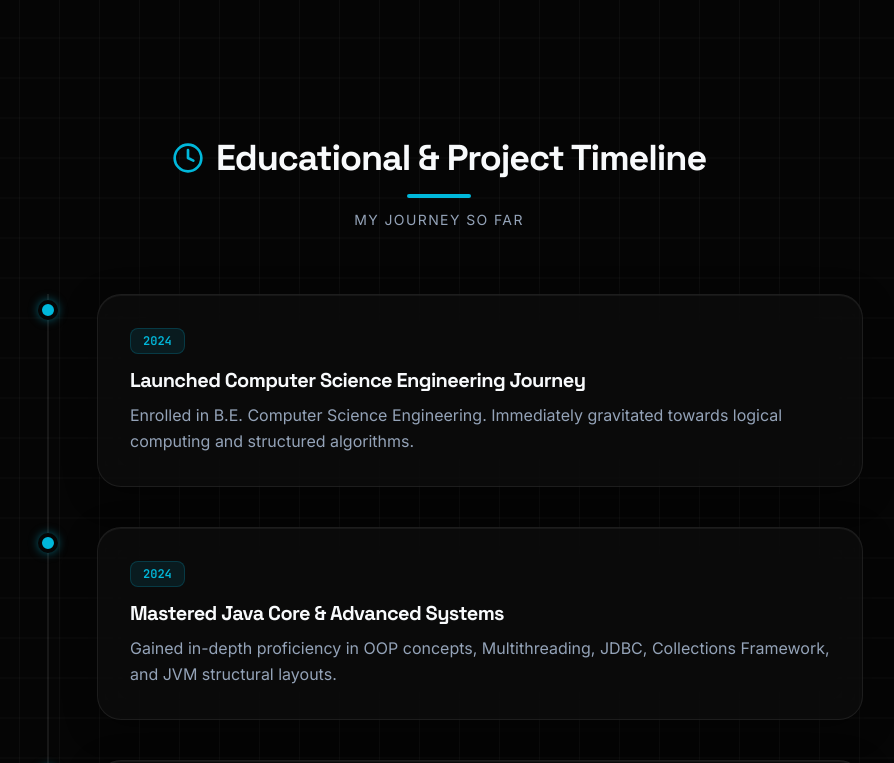
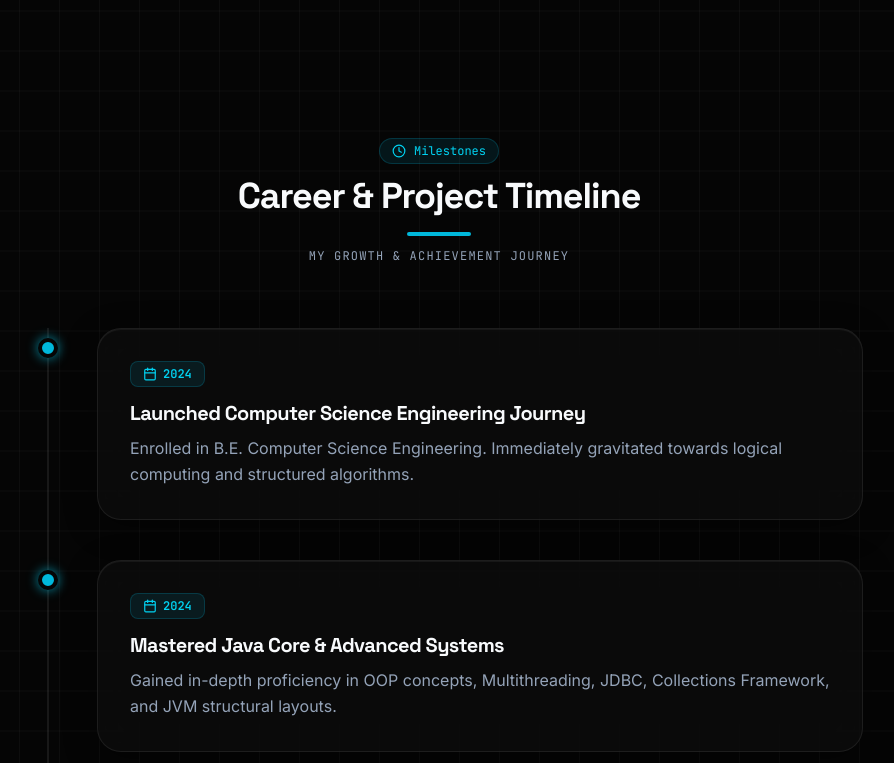
Before and after one commit to Ponabinanth/Ponabinanth, a React (Vite) app: page / in a window 1280 px wide. Shown: the part 2880-3643 px from the top of the page, without its empty margins (201-1095 px from the left). Built offline with nearby package versions, Linux system fonts and the light colour scheme.

Commit message:
feat(timeline): enhance Timeline section with calendar badges and scroll animations

```diff
--- a/src/sections/TimelineSection.tsx
+++ b/src/sections/TimelineSection.tsx
@@ -1,5 +1,6 @@
 import { portfolioData } from "../data.js";
-import { Clock } from "lucide-react";
+import { Clock, Calendar } from "lucide-react";
+import { motion } from "motion/react";
 
 export default function TimelineSection() {
   return (
@@ -7,30 +8,47 @@ export default function TimelineSection() {
       <div className="max-w-4xl mx-auto px-6">
 
         {/* Section Heading */}
-        <div className="text-center mb-16">
-          <h2 className="text-3xl md:text-4xl font-bold font-display text-primary flex items-center justify-center gap-3">
-            <Clock className="h-8 w-8 text-cyan-500" />
-            Educational & Project Timeline
+        <motion.div
+          initial={{ opacity: 0, y: 20 }}
+          whileInView={{ opacity: 1, y: 0 }}
+          viewport={{ once: true }}
+          transition={{ duration: 0.6 }}
+          className="text-center mb-16"
+        >
+          <div className="inline-flex items-center gap-2 px-3 py-1 bg-cyan-500/10 border border-cyan-500/20 rounded-full text-xs font-mono text-cyan-400 mb-3">
+            <Clock className="h-3.5 w-3.5" />
+            Milestones
+          </div>
+          <h2 className="text-3xl md:text-4xl font-bold font-display text-primary">
+            Career & Project Timeline
           </h2>
           <div className="w-16 h-1 bg-cyan-500 mx-auto mt-4 rounded-full" />
-          <p className="text-secondary text-sm mt-3 uppercase tracking-widest">My Journey So Far</p>
-        </div>
+          <p className="text-secondary text-xs mt-3 uppercase tracking-widest font-mono">My Growth & Achievement Journey</p>
+        </motion.div>
 
         {/* Vertical Timeline */}
         <div className="relative border-l-2 border-[var(--glass-border)] ml-4 md:ml-8 pl-8 md:pl-12 space-y-10">
           {portfolioData.timeline.map((item, idx) => (
-            <div key={idx} className="relative group">
+            <motion.div
+              key={idx}
+              initial={{ opacity: 0, x: -20 }}
+              whileInView={{ opacity: 1, x: 0 }}
+              viewport={{ once: true }}
+              transition={{ duration: 0.5, delay: idx * 0.1 }}
+              className="relative group"
+            >
               {/* Timeline dot */}
-              <div className="absolute -left-[43px] md:-left-[59px] top-1.5 w-5 h-5 rounded-full bg-cyan-500 border-4 border-[var(--bg-primary)] group-hover:scale-125 transition-transform duration-300 shadow-[0_0_10px_rgba(6,182,212,0.5)]" />
+              <div className="absolute -left-[43px] md:-left-[59px] top-2.5 w-5 h-5 rounded-full bg-cyan-500 border-4 border-[var(--bg-primary)] group-hover:scale-125 transition-transform duration-300 shadow-[0_0_12px_rgba(6,182,212,0.8)]" />
 
-              <div className="glass-panel p-6 md:p-8 rounded-3xl border border-[var(--glass-border)] group-hover:border-cyan-500/30 transition-all duration-300">
-                <span className="inline-block bg-cyan-500/10 text-cyan-500 font-mono text-xs font-bold px-3 py-1 rounded-lg mb-3 border border-cyan-500/20">
+              <div className="glass-panel p-6 md:p-8 rounded-3xl border border-[var(--glass-border)] group-hover:border-cyan-500/40 transition-all duration-300 shadow-md">
+                <span className="inline-flex items-center gap-1.5 bg-cyan-500/10 text-cyan-400 font-mono text-xs font-bold px-3 py-1 rounded-lg mb-3 border border-cyan-500/20">
+                  <Calendar className="h-3.5 w-3.5" />
                   {item.year}
                 </span>
                 <h4 className="text-lg md:text-xl font-bold text-primary font-display">{item.title}</h4>
                 <p className="text-sm md:text-base text-secondary mt-2 leading-relaxed">{item.description}</p>
               </div>
-            </div>
+            </motion.div>
           ))}
         </div>
 
```
